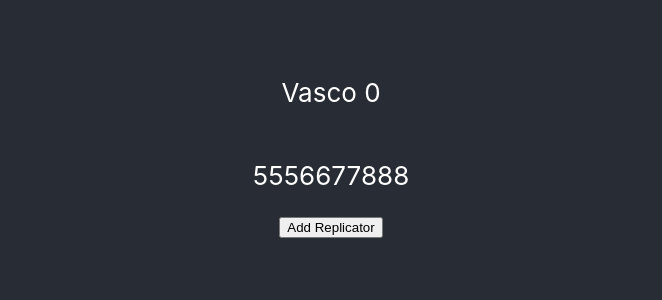
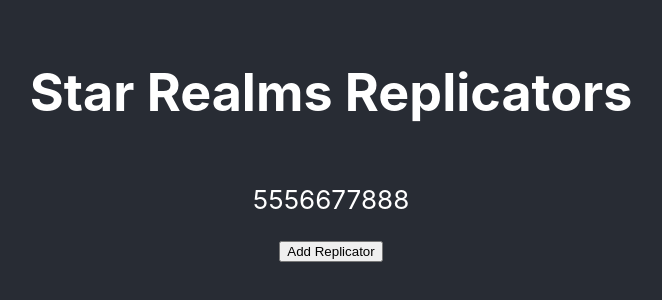
Before and after one commit to vascocsilva/replicators, a React (Create React App) app: page / in a window 1280 px wide. Shown: the part 204-504 px from the top of the page, without its empty margins (309-971 px from the left). Built offline with nearby package versions, Linux system fonts and the light colour scheme.

Commit message:
Remove testing code, add title

```diff
--- a/src/App.js
+++ b/src/App.js
@@ -6,14 +6,6 @@
   const [replicators, setReplicators] = useState([5, 5, 5, 6, 6, 7, 7, 8, 8, 8])
   const [addedReplicators, setAddedReplicators] = useState([])
   const [removeReplicators, setRemovedReplicators] = useState([])
-
-  const test = () => {
-    return 'Vasco'
-  }
-
-  const handleClick = () => {
-    setCount(count + 1)
-  }
 
   const handleAddReplicator = () => {
     if (replicators.length > 0) {
@@ -58,7 +50,7 @@
   return (
     <div className="App">
       <header className="App-header">
-        <p onClick={handleClick}>{ test() } { count }</p>
+        <h1>Star Realms Replicators</h1>
         <p>{ replicators }</p>
         <button
           onClick={handleAddReplicator}
```
